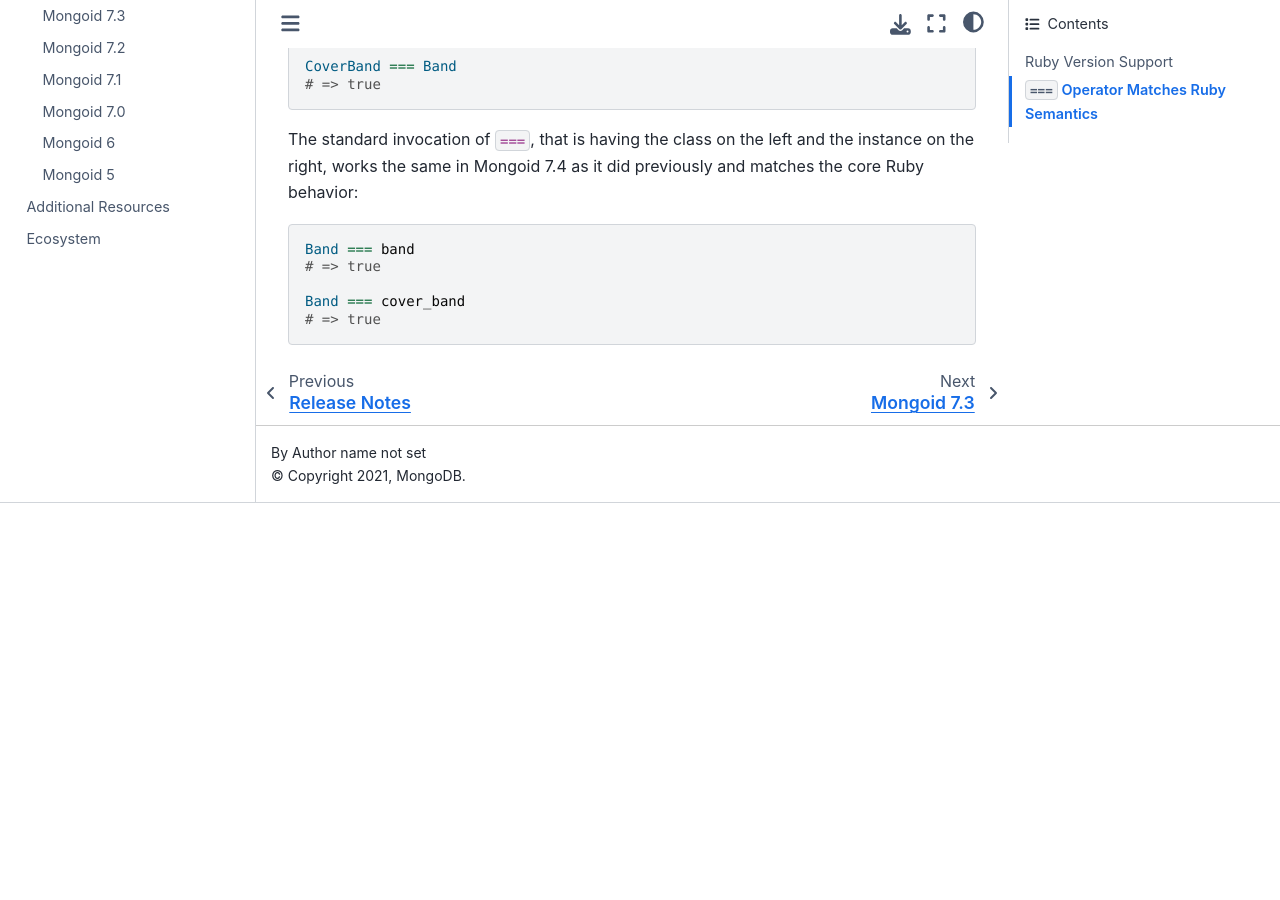
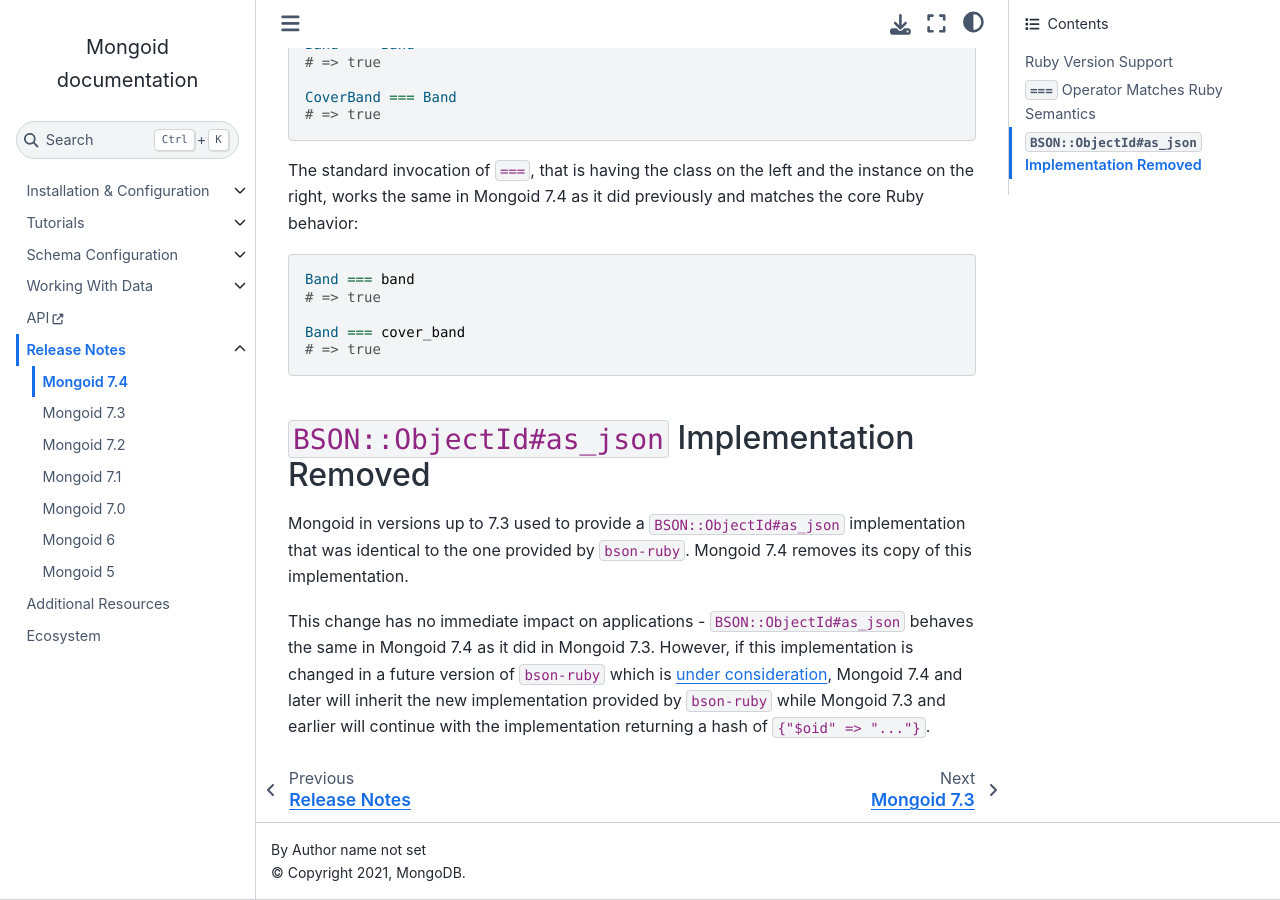
Before and after one commit to i80and/docs-mongoid, a Sphinx documentation site: the page built from docs/release-notes/mongoid-7.4.txt, in a window 1280 px wide and 900 px high, scrolled down 1538 px. Built offline with Sphinx 7.4.7 and the Sphinx Book theme 1.1.4, drawn with Linux system fonts in a browser that asks for light colours; before the commit the page ends 2041 px from its top, so only the background shows below that; some of the changed text lies outside the part shown.

Commit message:
MONGOID-5162 Add a release note for the planned changes in ObjectId#as_json (#5059)
* MONGOID-5162 Add a release note for the planned changes in ObjectId#as_json

* fix version #

Co-authored-by: Oleg Pudeyev <code@olegp.name>

```diff
--- a/docs/release-notes/mongoid-7.4.txt
+++ b/docs/release-notes/mongoid-7.4.txt
@@ -95,3 +95,19 @@ and matches the core Ruby behavior:
 
   Band === cover_band
   # => true
+
+
+``BSON::ObjectId#as_json`` Implementation Removed
+-------------------------------------------------
+
+Mongoid in versions up to 7.3 used to provide a ``BSON::ObjectId#as_json``
+implementation that was identical to the one provided by ``bson-ruby``.
+Mongoid 7.4 removes its copy of this implementation.
+
+This change has no immediate impact on applications - ``BSON::ObjectId#as_json``
+behaves the same in Mongoid 7.4 as it did in Mongoid 7.3. However, if
+this implementation is changed in a future version of ``bson-ruby``
+which is `under consideration <https://jira.mongodb.org/browse/MONGOID-5158>`_,
+Mongoid 7.4 and later will inherit the new implementation provided by
+``bson-ruby`` while Mongoid 7.3 and earlier will continue with the
+implementation returning a hash of ``{"$oid" => "..."}``.
```
